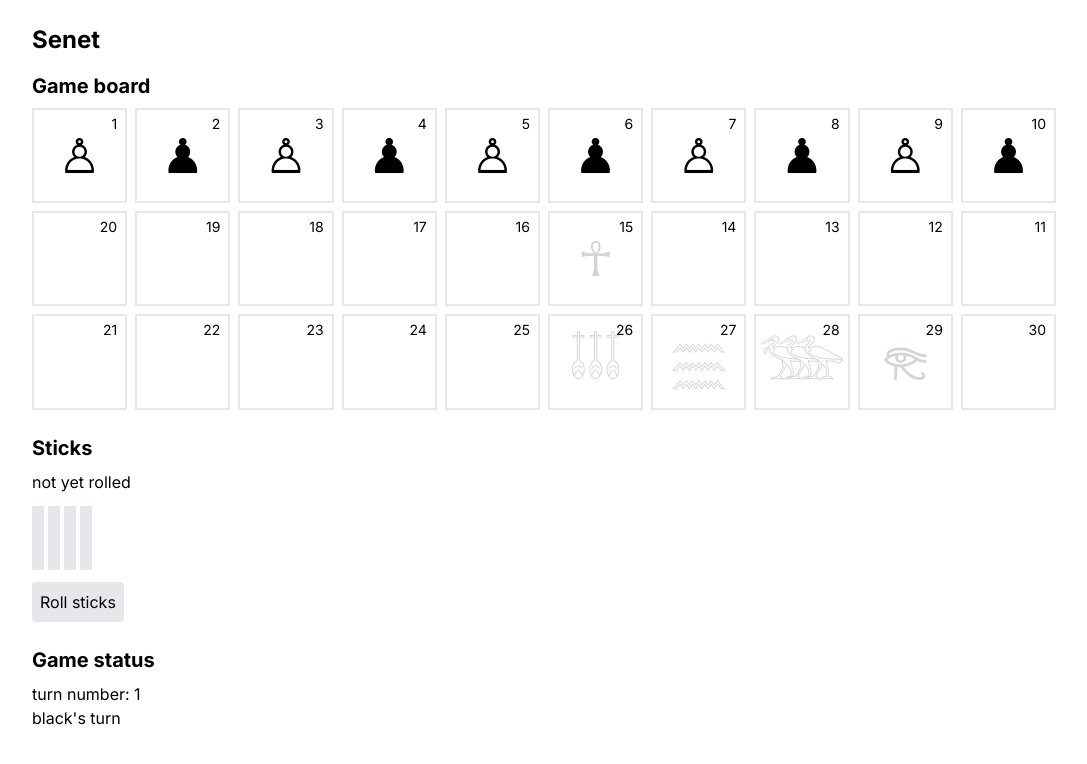
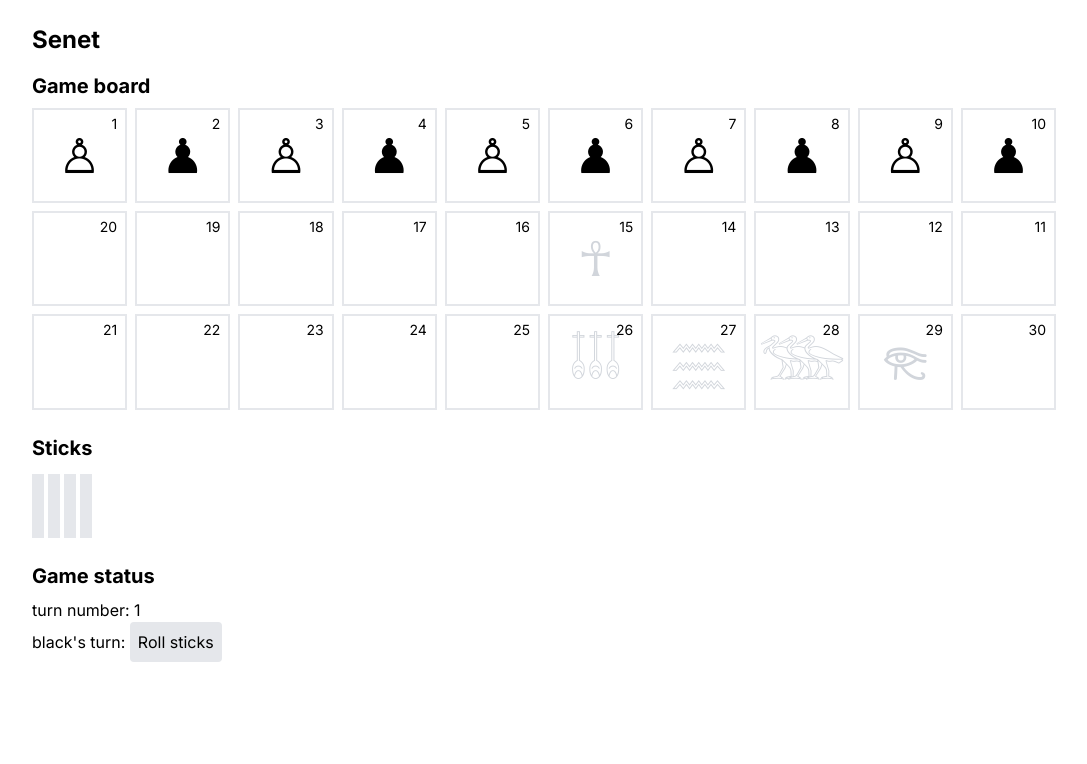
Before and after one commit to aqandrew/senet, a Next.js app: page / in a window 1280 px wide. Shown: the top 764 px of the page, without its empty margins (96-1183 px from the left). Built offline with nearby package versions, Linux system fonts and the light colour scheme.

Commit message:
feat: move stick-rolling button into game status section

```diff
--- a/src/app/SenetGame.tsx
+++ b/src/app/SenetGame.tsx
@@ -27,16 +27,40 @@ export default function SenetGame() {
 	const [turnNum, setTurnNum] = useState(1);
 	const [sticks, setSticks] = useState<Stick[]>([null, null, null, null]);
 
+	const didSticksRoll = !sticks.every((stick) => stick === null);
+	const spacesToMove =
+		sticks.reduce((total: number, stick) => total + stick!, 0) || 6;
+
+	// fill sticks with random bits
+	function rollSticks() {
+		setSticks(sticks.map((_) => Math.round(Math.random()) as Stick));
+	}
+
 	return (
 		<>
 			<Board spaces={spaces} />
-			<Sticks sticks={sticks} setSticks={setSticks} />
+			<Sticks sticks={sticks} />
 
 			<section className="mb-6">
 				<h2 className="font-bold text-xl mb-2">Game status</h2>
 
 				<p>turn number: {turnNum}</p>
-				<p>{turnNum % 2 ? 'black' : 'white'}'s turn</p>
+				{/* TODO account for extra turns */}
+				<p>
+					{turnNum % 2 ? 'black' : 'white'}'s turn:{' '}
+					{didSticksRoll ? (
+						<span className="inline-block my-2">
+							{`move ${spacesToMove} space${spacesToMove > 1 ? 's' : ''}`}
+						</span>
+					) : (
+						<button
+							className="rounded p-2 bg-gray-200 cursor-pointer"
+							onClick={rollSticks}
+						>
+							Roll sticks
+						</button>
+					)}
+				</p>
 			</section>
 		</>
 	);
@@ -97,28 +121,12 @@ function Space({ item, index }: SpaceProps) {
 
 interface SticksProps {
 	sticks: Stick[];
-	setSticks: Dispatch<SetStateAction<Stick[]>>;
 }
 
-function Sticks({ sticks, setSticks }: SticksProps) {
-	const spacesToMove =
-		sticks.reduce((total: number, stick) => total + stick!, 0) || 6;
-
-	// fill sticks with random bits
-	function rollSticks() {
-		setSticks(sticks.map((_) => Math.round(Math.random()) as Stick));
-	}
-
+function Sticks({ sticks }: SticksProps) {
 	return (
 		<section className="mb-6">
 			<h2 className="font-bold text-xl mb-2">Sticks</h2>
-
-			{/* TODO account for extra turns */}
-			<p>
-				{sticks.every((stick) => stick === null)
-					? 'not yet rolled'
-					: `move ${spacesToMove} space${spacesToMove > 1 ? 's' : ''}`}
-			</p>
 
 			<div className="my-3 flex gap-1">
 				{/* TODO animate sticks rolling */}
@@ -133,13 +141,6 @@ function Sticks({ sticks, setSticks }: SticksProps) {
 					></div>
 				))}
 			</div>
-
-			<button
-				className="rounded p-2 bg-gray-200 cursor-pointer"
-				onClick={rollSticks}
-			>
-				Roll sticks
-			</button>
 		</section>
 	);
 }
```
